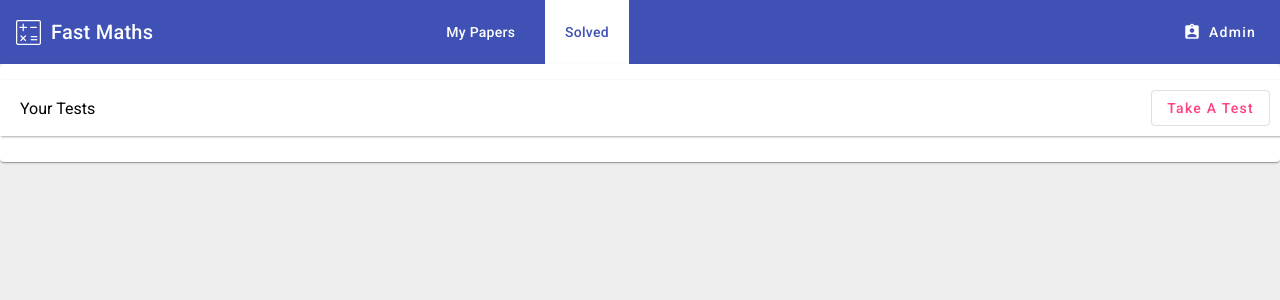
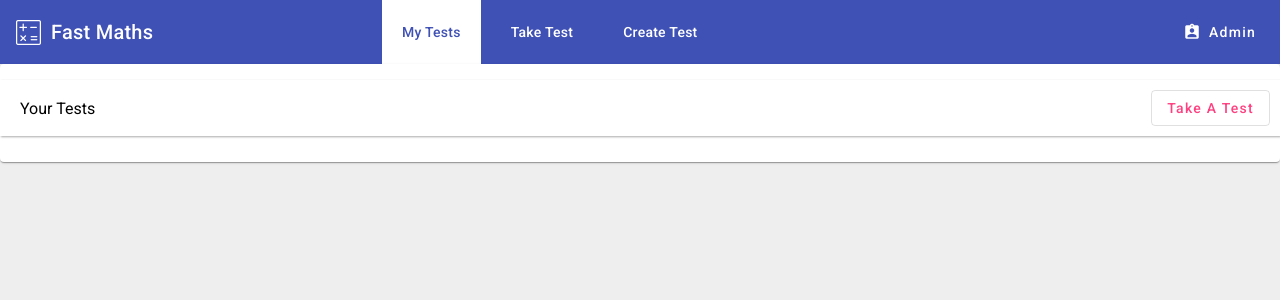
Before and after one commit to bAmrish/fastmaths, an Angular app: page /paper in a window 1280 px wide. Shown: the top 300 px of the page. Built offline with nearby package versions, Linux system fonts and the light colour scheme.

Commit message:
Some style adjustments for the components.

```diff
--- a/src/app/header/header.component.html
+++ b/src/app/header/header.component.html
@@ -5,11 +5,8 @@
     </button>
     <mat-menu #navLinks="matMenu">
       <div class="drop-down-nav-menu">
-        <a mat-button [routerLink]="['paper', 'config']">
-          My Papers
-        </a>
-        <a mat-button [routerLink]="['paper']">
-          Solved
+        <a mat-button *ngFor="let link of routerLinks" [routerLink]="link.command" >
+          {{link.text}}
         </a>
       </div>
     </mat-menu>
@@ -19,18 +16,13 @@
       {{title}}
     </a>
     <span class="header-spacer"></span>
-    <div class="nav-menu">
-      <a class="nav-menu-item" routerLinkActive="active"
+    <div class="nav-menu" >
+      <a class="nav-menu-item"
+         *ngFor="let link of routerLinks"
+         [routerLink]="link.command"
          [routerLinkActiveOptions]="{exact: true}"
-         [routerLink]="['paper', 'config']
-      ">
-        My Papers
-      </a>
-      <a class="nav-menu-item" routerLinkActive="active"
-         [routerLinkActiveOptions]="{exact: true}"
-         [routerLink]="['paper']
-         ">
-        Solved
+         routerLinkActive="active" >
+        {{link.text}}
       </a>
     </div>
     <span class="header-spacer"></span>
--- a/src/app/header/header.component.scss
+++ b/src/app/header/header.component.scss
@@ -26,6 +26,9 @@ header a, header a:active, header a:visited {
 .drop-down-nav-menu {
   display: flex;
   flex-direction: column;
+  & button {
+    text-align: left;
+  }
 }
 
 .nav-menu {
--- a/src/app/header/header.component.ts
+++ b/src/app/header/header.component.ts
@@ -7,4 +7,9 @@ import {Component} from '@angular/core';
 })
 export class HeaderComponent {
   title = 'Fast Maths';
+  routerLinks: {text: string, command: string[]}[] = [
+    {text: 'My Tests', command: ['paper']},
+    {text: 'Take Test', command: ['paper', 'config']},
+    {text: 'Create Test', command: ['paper', 'config', 'new']},
+  ]
 }
--- a/src/app/paper/components/new/new.component.html
+++ b/src/app/paper/components/new/new.component.html
@@ -23,7 +23,6 @@
         {{ totalTime | appTime}}.
       </span>
       <br/><br/>
-      Press the start button below to begin.
     </div>
     <button mat-raised-button color="primary" (click)="start()">Start</button>
   </div>
--- a/src/app/paper/components/solver/solver.component.html
+++ b/src/app/paper/components/solver/solver.component.html
@@ -17,6 +17,10 @@
 
 
   <ng-template [ngIf]="!hasError">
+    <div class="paper-heading">
+      <div class="title">{{paper.name}}</div>
+      <div class="sub-heading">{{getDate(paper.modifiedOn)}}</div>
+    </div>
     <form class="questions-container">
       <!-- Timer -->
       <app-timer
@@ -80,7 +84,7 @@
                 color="primary"
                 type="submit"
                 (click)="onNewPaper()"
-        >New Paper
+        >Try Again
         </button>
       </div>
     </form>
--- a/src/app/paper/components/solver/solver.component.scss
+++ b/src/app/paper/components/solver/solver.component.scss
@@ -26,7 +26,25 @@
   }
 }
 
-
+.paper-heading {
+  display: flex;
+  flex-direction: column;
+  justify-content: center;
+  align-items: center;
+  text-align: center;
+  gap: 5px;
+  margin-bottom: 10px;
+  & .title {
+    font-size: 1.1rem;
+    font-weight: 500;
+  }
+  & .sub-heading {
+    font-size: 0.8rem;
+    font-style: italic;
+    font-weight: 500;
+    color: #999999;
+  }
+}
 .questions {
   display: flex;
   flex-direction: column;
--- a/src/app/paper/components/solver/solver.component.ts
+++ b/src/app/paper/components/solver/solver.component.ts
@@ -5,6 +5,7 @@ import {Operator} from '../../models/operator.type';
 import {ActivatedRoute, Router} from '@angular/router';
 import {StorageService} from '../../../storage/storage.service';
 import {Paper} from '../../models/paper.interface';
+import formatRelative from 'date-fns/formatRelative';
 
 @Component({
   selector: 'app-paper',
@@ -90,29 +91,9 @@ export class SolverComponent implements OnInit {
     }
   }
 
-  percentage(): number {
-    return Math.round(this.paper.stats?.percentage || 0);
-  }
-
-  rating() {
-    return this.paper.stats?.rating || 0;
-  }
-
-  getMessage(): string {
-    const rating = this.rating();
-    switch (rating) {
-      case 5:
-        return `That was Awesome!! You are a Genius. 😻😻  You get `;
-      case 4:
-        return `That was good! 🐱🐱 You get `;
-      case 3:
-        return `That was OK. You could do better. 😼😼 You get `;
-      case 2:
-        return `You seriously need a lot of practice. 😾😾 You get `;
-      case 1:
-        return `Ugh!! What was that? 😿😿 You get `;
-      default:
-        return `Are you even trying? 🙀 You get `;
-    }
+  getDate(date: Date) {
+    const d = new Date(date);
+    const b = new Date();
+    return formatRelative(d, b)
   }
 }
--- a/src/app/paper/models/paper.interface.ts
+++ b/src/app/paper/models/paper.interface.ts
@@ -19,5 +19,5 @@ export interface Paper {
     rating?: number;
   }
   createdOn: Date;
-  modifiedOn?: Date;
+  modifiedOn: Date;
 }
```
